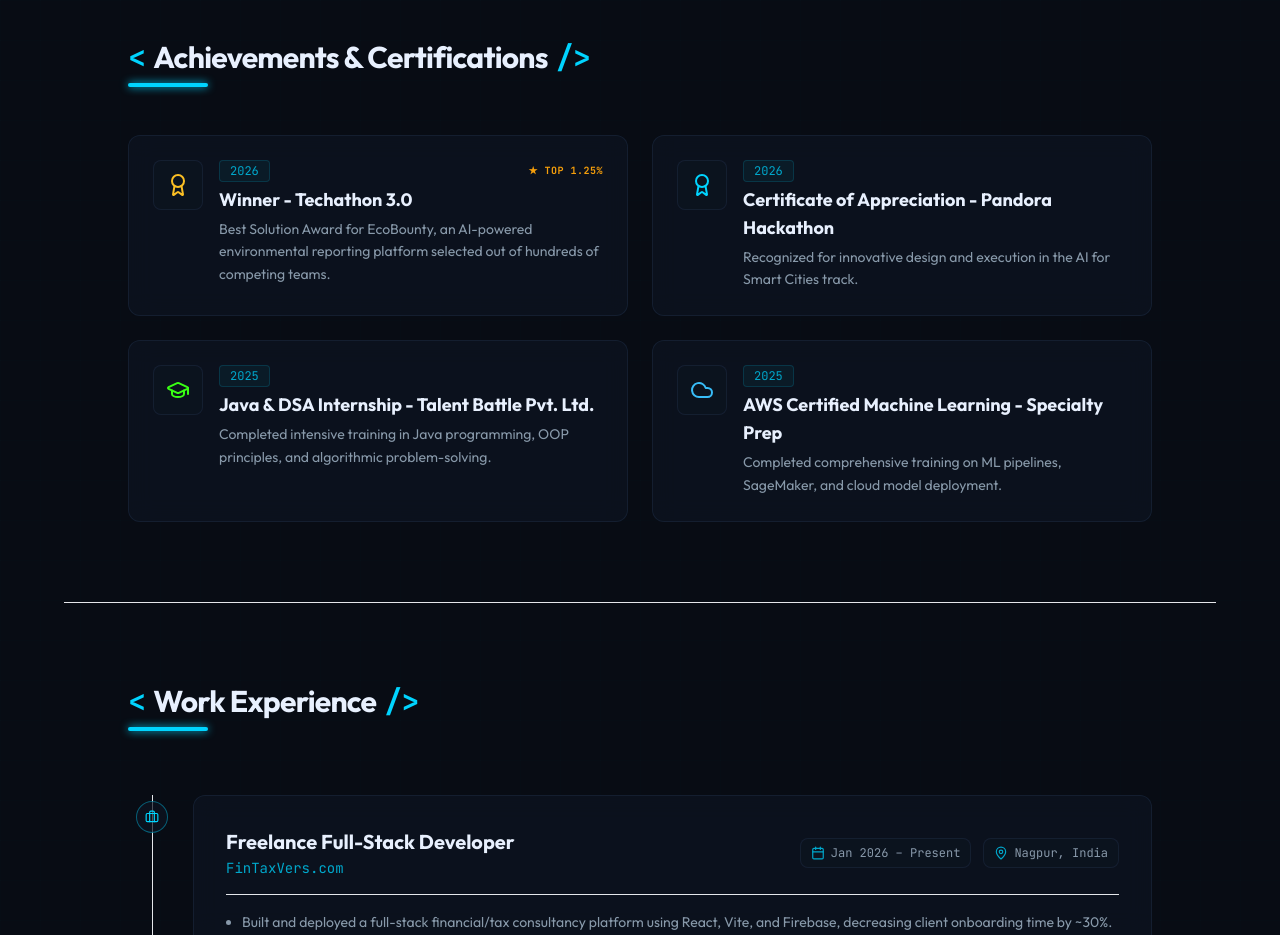
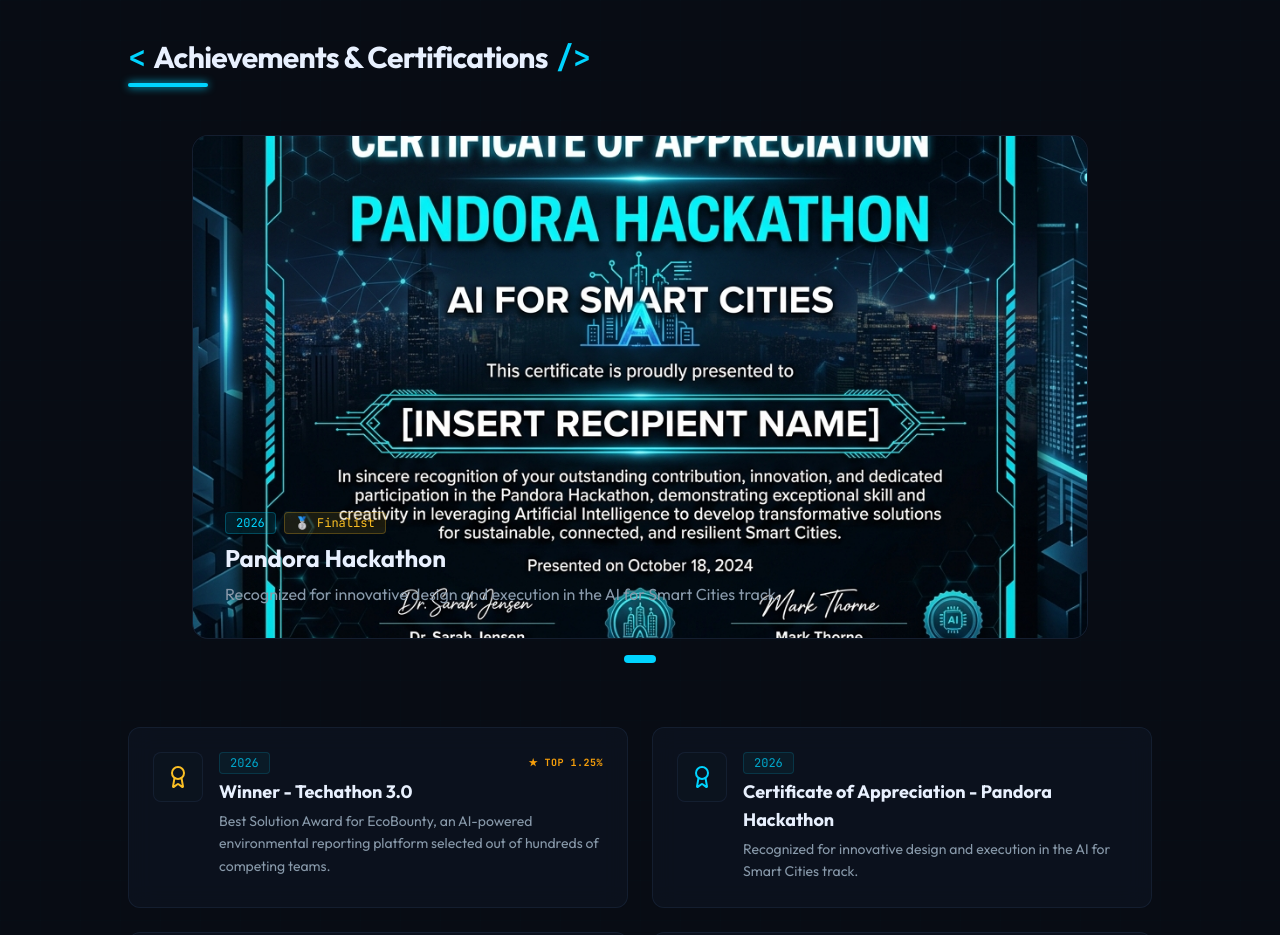
Before and after one commit to RAHUL0408-B/Portfolio, a React (Vite) app: page / in a window 1280 px wide. Shown: the part 3880-4815 px from the top of the page. Built offline with nearby package versions, Linux system fonts and the light colour scheme.

Commit message:
feat: integrate AchievementSlider into Achievements section

```diff
--- a/src/components/Achievements.jsx
+++ b/src/components/Achievements.jsx
@@ -1,6 +1,7 @@
 import React from 'react';
 import { Award, ShieldAlert, GraduationCap, Cloud } from 'lucide-react';
 import { resumeData } from '../data/resumeData';
+import AchievementSlider from './AchievementSlider';
 
 export default function Achievements() {
   const getIcon = (title) => {
@@ -29,6 +30,9 @@ export default function Achievements() {
           </h2>
           <div className="h-1 w-20 bg-cyan rounded mt-2 mx-auto md:mx-0 shadow-[0_0_8px_#00D4FF]" />
         </div>
+
+        {/* Visual Achievements Slider */}
+        <AchievementSlider />
 
         {/* Grid of achievement cards */}
         <div className="grid grid-cols-1 md:grid-cols-2 gap-6 text-left">
```
